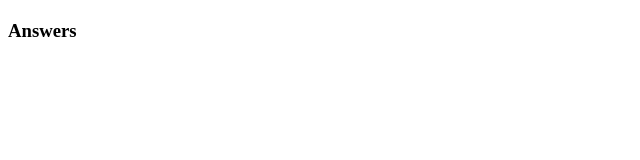
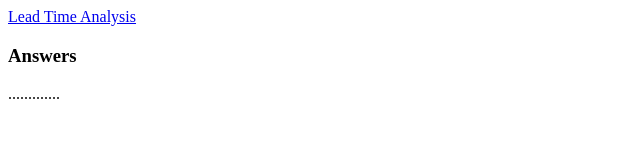
Before and after one commit to Shaha108/leadTime-answers, a plain HTML site: page index.html in a window 1280 px wide. Shown: the whole page, without its empty margins (0-640 px from the left). Drawn offline with Linux system fonts and the light colour scheme.

Commit message:
Update index.html

```diff
--- a/index.html
+++ b/index.html
@@ -7,10 +7,12 @@
 </head>
 <body>
         <div class="section">
-            <h2><a href="https://shaha108.github.io/ibm-leadtimeAnalys/" target_blank></a></h2>
+            <a href="https://shaha108.github.io/ibm-leadtimeAnalys/">Lead Time Analysis</a>
+
+            <h3>Answers</h3>
+            <p> ............. </p>
         </div>
-      <h3>Answers</h3>
-      <p>
+
 
       </p>
 </body>
```
